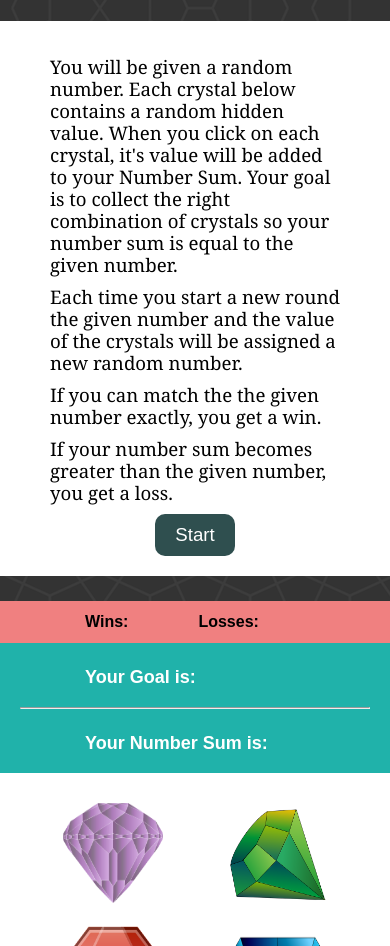
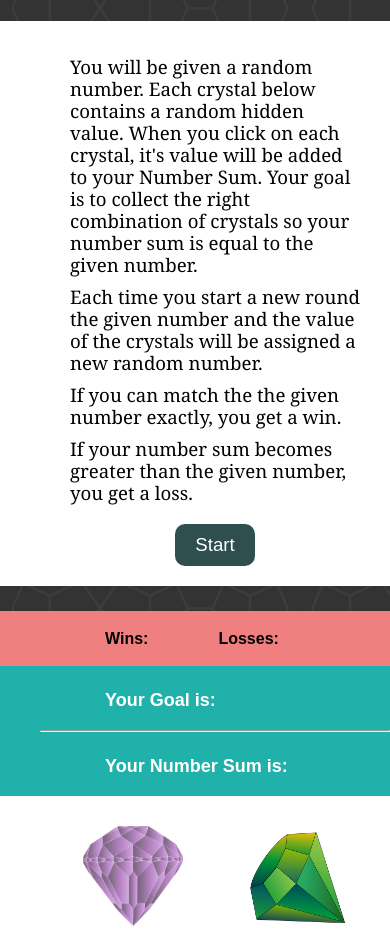
Before and after one commit to almoller/crystal-collector-game, a plain HTML site: page index.html in a window 390 px wide. Shown: the part 92-1038 px from the top of the page. Drawn offline with nearby package versions, Linux system fonts and the light colour scheme.

Commit message:
Add files via upload

```diff
--- a/assets/css/style.css
+++ b/assets/css/style.css
@@ -38,6 +38,7 @@ h1 {
     border-radius: 10px;
     border: none;
     font-size: 14pt;
+    margin-top: 20px;
 }
 
 #infoText {
@@ -115,7 +116,7 @@ h1 {
 
 
 
-/* 640px MEDIA QUERIE */
+/* MEDIA QUERIE */
 
 @media screen and (max-width: 700px) {
     body,
@@ -128,12 +129,24 @@ h1 {
         border-radius: 0;
     }
 
+    .gameStats,
+    .numbers {
+        margin: 0;
+        float: none;
+    }
+
+    .infoSection,
+    .gemSection {
+        padding: 20px;
+    }
+
     .infoSection p {
         margin: 10px 50px;
     }
 
     .gameStats {
         margin-top: 25px;
+        padding: 20px 20px 35px 20px;
     }
 
     .gameStats ul {
@@ -145,14 +158,20 @@ h1 {
     }
 
     .numbers {
-        margin: 0;
+        padding: 20px 40px 20px 0;
     }
+
+
     .numbers h3 {
         margin: 0 0 0 105px;
     }
 
     .numbers hr {
         margin-left: 40px;
+    }
+
+    .gemSection {
+        margin-top: 0;
     }
 
     #purpleCrystal,
```
